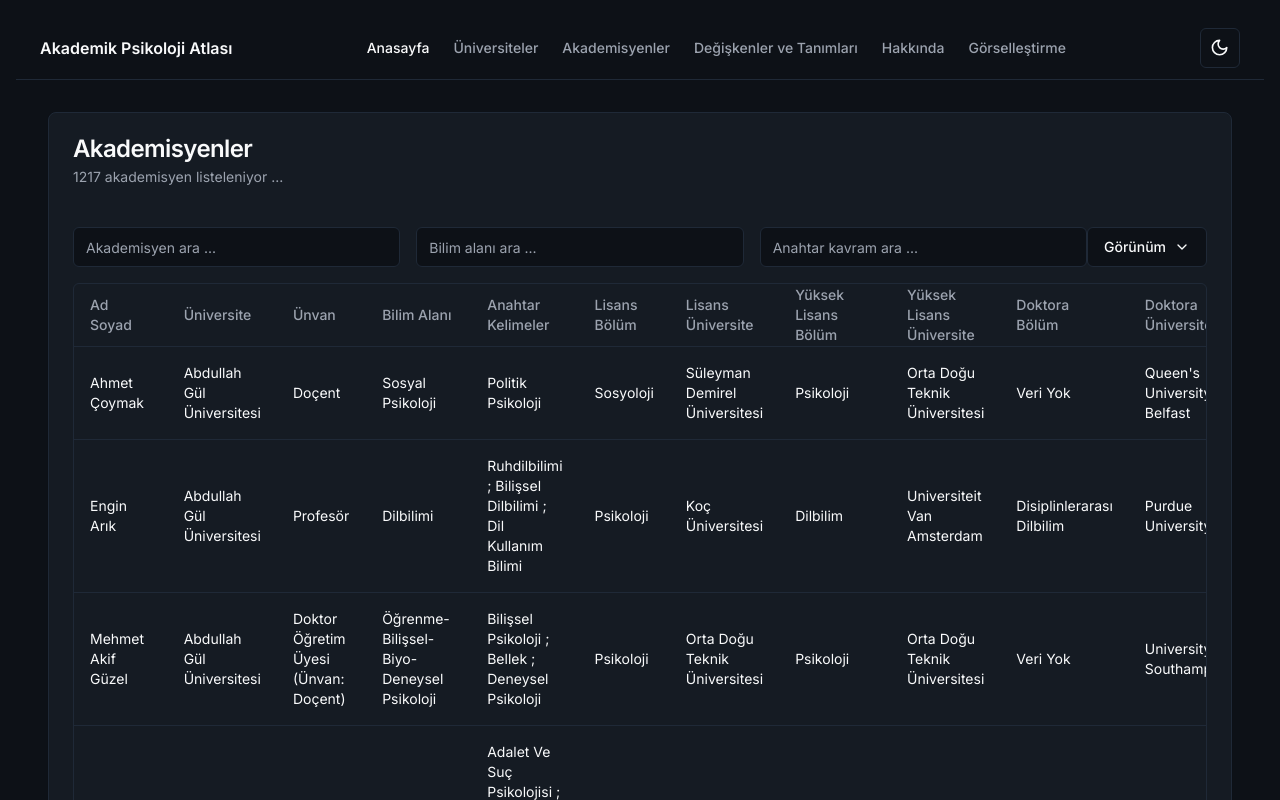
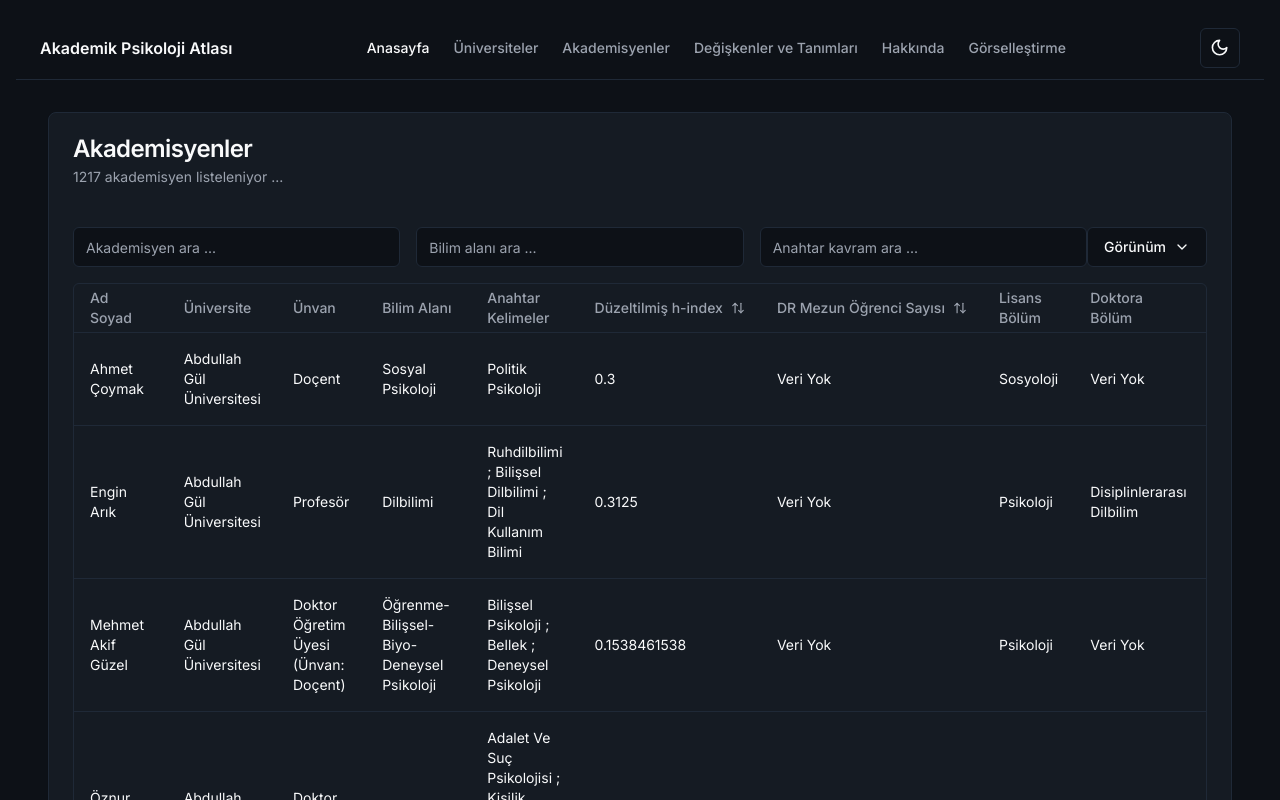
Before and after one commit to altunf/apa, a Next.js app: page /academics in a window 1280 px wide. Shown: the top 800 px of the page. Built offline with nearby package versions, Linux system fonts and the light colour scheme.

Commit message:
updated academics data table columns

```diff
--- a/app/academics/page.jsx
+++ b/app/academics/page.jsx
@@ -14,6 +14,7 @@ export default function AcademicsPage() {
         <CardHeader>
           <CardTitle>Akademisyenler</CardTitle>
           <CardDescription>1217 akademisyen listeleniyor ...</CardDescription>
+{/*           <CardDescription>D.miş: Düzeltilmiş </CardDescription> */}
         </CardHeader>
         <CardContent>
           <AcademicsList />
--- a/components/academic/columns.jsx
+++ b/components/academic/columns.jsx
@@ -1,3 +1,6 @@
+import { ArrowUpDown } from "lucide-react";
+import { Button } from "../ui/button";
+
 export const columnsShort = [
   {
     accessorKey: "fullName",
@@ -14,20 +17,65 @@ export const columnsShort = [
   },
 
   {
-    accessorKey: "subField",
+    accessorKey: "subfield",
     header: "Bilim Alanı",
   },
   {
     accessorKey: "keyWords",
     header: "Anahtar Kelimeler",
   },
-
+  {
+    accessorKey: "adjustedHIndex",
+    header: ({ column }) => {
+      return (
+        <Button
+        className="flex-row p-0"
+          variant="ghost"
+          onClick={() => column.toggleSorting(column.getIsSorted() === "asc")}
+        >
+          Düzeltilmiş h-index
+          <ArrowUpDown size={14} className="ml-2"/>
+        </Button>
+      )
+    },
+    cell: ({ row }) => row.original.adjustedHIndex,
+  },
+/*   {
+    accessorKey: "graduateStudentCount.master",
+    header: ({ column }) => {
+      return (
+        <Button
+        className="flex-row p-0"
+          variant="ghost"
+          onClick={() => column.toggleSorting(column.getIsSorted() === "asc")}
+        >
+          YL Mezun Öğrenci Sayısı
+          <ArrowUpDown size={14} className="ml-2"/>
+        </Button>
+      )
+    },
+  }, */
+  {
+    accessorKey: "graduateStudentCount.phd",
+    header: ({ column }) => {
+      return (
+        <Button
+        className="flex-row p-0"
+          variant="ghost"
+          onClick={() => column.toggleSorting(column.getIsSorted() === "asc")}
+        >
+          DR Mezun Öğrenci Sayısı
+          <ArrowUpDown size={14} className="ml-2"/>
+        </Button>
+      )
+    },
+  },
   {
     accessorKey: "undergraduate.department",
     header: "Lisans Bölüm",
     cell: ({ row }) => row.original.undergraduate.department,
   },
-  {
+/*   {
     accessorKey: "undergraduate.university",
     header: "Lisans Üniversite",
     cell: ({ row }) => row.original.undergraduate.university,
@@ -42,7 +90,7 @@ export const columnsShort = [
     accessorKey: "master.university",
     header: "Yüksek Lisans Üniversite",
     cell: ({ row }) => row.original.master.university,
-  },
+  }, */
 
   {
     accessorKey: "phd.program",
@@ -54,6 +102,7 @@ export const columnsShort = [
     header: "Doktora Üniversite",
     cell: ({ row }) => row.original.phd.university,
   },
+
 ];
 
 export const columnsDetail = [
@@ -73,7 +122,7 @@ export const columnsDetail = [
   },
 
   {
-    accessorKey: "subField",
+    accessorKey: "subfield",
     header: "Alt Alan",
   },
   {
--- a/components/academic/profile-header.jsx
+++ b/components/academic/profile-header.jsx
@@ -12,7 +12,7 @@ export const ProfileHeader = ({ academic }) => {
         <div className="text-start">
           <h1 className="text-3xl font-bold">{academic?.fullName}</h1>
           <p className="text-sm text-primary-foreground/80 mt-3 capitalize">
-            {academic?.subField}
+            {academic?.subfield}
           </p>
           <p className="text-sm text-primary-foreground/80 mt-3">
             {academic?.title}
--- a/components/academic/random-academics.jsx
+++ b/components/academic/random-academics.jsx
@@ -51,7 +51,7 @@ export const RandomAcademics = () => {
                 </CardDescription>
               </div>
               <CardDescription className=" flex justify-end   font-medium">
-                {academic.academicStaff[0].subField}
+                {academic.academicStaff[0].subfield}
               </CardDescription>
             </div>
           );
--- a/components/charts/undergraduate-university-frequence.jsx
+++ b/components/charts/undergraduate-university-frequence.jsx
@@ -17,7 +17,6 @@ import { getUndergraduateUniversityFrequence } from "@/helpers/visualizationFunc
 export function UndergraduateUniversityFrequence() {
   const { academics } = useUniversityContext();
 
-
   const colors = [
     "hsl(var(--chart-1))",
     "hsl(var(--chart-2))",
@@ -30,7 +29,6 @@ export function UndergraduateUniversityFrequence() {
     "#34A853", // Yeşil
     "#E91E63", // Pembe
   ];
-
 
   const rawData = getUndergraduateUniversityFrequence(academics);
   const topData = rawData.slice(0, 10).map((item, index) => ({
@@ -87,17 +85,20 @@ export function UndergraduateUniversityFrequence() {
     <Card>
       <CardHeader>
         <CardTitle>Üniversite - Sayı</CardTitle>
-        <CardDescription>{total} Akademisyen arasından {top} tanesini içerir</CardDescription>
+        <CardDescription>
+          {total} Akademisyen arasından {top} tanesini içerir
+        </CardDescription>
       </CardHeader>
       <CardContent>
         <ChartContainer config={defaultChartConfig}>
           <BarChart
             accessibilityLayer
             data={topData}
-            layout="vertical"
+            layout="horizontal"
             margin={{ left: 0 }}
           >
-            <YAxis
+            <YAxis type="number" hide />
+            <XAxis
               hide
               dataKey="university"
               type="category"
@@ -106,7 +107,7 @@ export function UndergraduateUniversityFrequence() {
               axisLine={false}
               tickFormatter={(value) => defaultChartConfig[value]?.label}
             />
-            <XAxis type="number" hide />
+
             <ChartTooltip cursor={false} content={<CustomTooltip />} />
             <Bar dataKey="count" layout="horizontal" radius={5}>
               {topData.map((entry, index) => (
--- a/components/data-table.jsx
+++ b/components/data-table.jsx
@@ -79,10 +79,10 @@ export function DataTable({ data, columns, random, searchTerm, perPage = 10 }) {
           <>
             <Input
               placeholder={"Bilim alanı ara ..."}
-              value={table.getColumn("subField")?.getFilterValue() ?? ""}
+              value={table.getColumn("subfield")?.getFilterValue() ?? ""}
               onChange={(event) =>
                 table
-                  .getColumn("subField")
+                  .getColumn("subfield")
                   ?.setFilterValue(event.target.value.toLocaleLowerCase("tr"))
               }
               className="max-w-sm ml-4"
--- a/components/university/university-profile.jsx
+++ b/components/university/university-profile.jsx
@@ -169,7 +169,7 @@ export const UniversityProfile = ({ id }) => {
                       <CardTitle>
                         {staff?.title} {staff?.fullName}
                       </CardTitle>
-                      <CardDescription>{staff?.subField}</CardDescription>
+                      <CardDescription>{staff?.subfield}</CardDescription>
                     </div>
                   </div>
                 </CardHeader>
--- a/data/convertData.js
+++ b/data/convertData.js
@@ -58,7 +58,7 @@ export function mergeAndConvertData(data) {
         graduationYear: item["Doktora/Tıpta Mezuniyet Yılı"],
       },
       postDoc: item["Post-Doktora"] || "-",
-      subField: item["Alt Alan"].toLocaleLowerCase("tr"),
+      subfield: item["Alt Alan"].toLocaleLowerCase("tr"),
       keyWords: item["Anahtar Kelimeler"],
       projects: {
         international: item["Uluslararası Proje"],
--- a/data/convertData2.js
+++ b/data/convertData2.js
@@ -43,7 +43,7 @@ export function mergeAndConvertData2(data2) {
         graduationYear: item["Doktora/Tıpta Mezuniyet Yılı"] || "veri yok",
       },
       postDoc: item["Post-Doktora"] || "veri yok",
-      subField: item["Bilim Alanı"] || "veri yok",
+      subfield: item["Bilim Alanı"] || "veri yok",
       keyWords: item["Anahtar Kelimeler"] || "veri yok",
       projects: {
         international: item["Uluslararası Proje"] || "veri yok",
```
Also changed, not shown: helpers/visualizationFunctions.js (+20 -0 lines).
